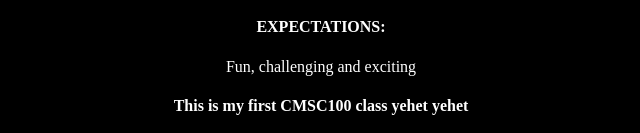
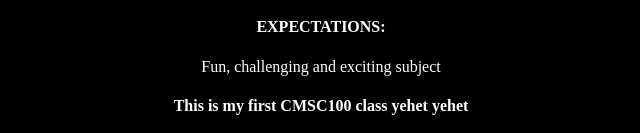
Before and after one commit to aimahaliasalva/aimahaliasalva.github.io, a plain HTML site: page index.html in a window 1280 px wide. Shown: the part 797-930 px from the top of the page, 319-959 px from the left. Drawn offline with Linux system fonts and the light colour scheme.

Commit message:
Initial commit

```diff
--- a/index.html
+++ b/index.html
@@ -12,7 +12,7 @@
 			<h4> Contact Number: 09275127505 </h4>
 			<h4> December 18, 1998 </h4>
 			<h4> EXPECTATIONS: </h4>
-			<p> Fun, challenging and exciting </p>
+			<p> Fun, challenging and exciting subject </p>
 			<h4> This is my first CMSC100 class yehet yehet </h4>
 
 	</body>
```
